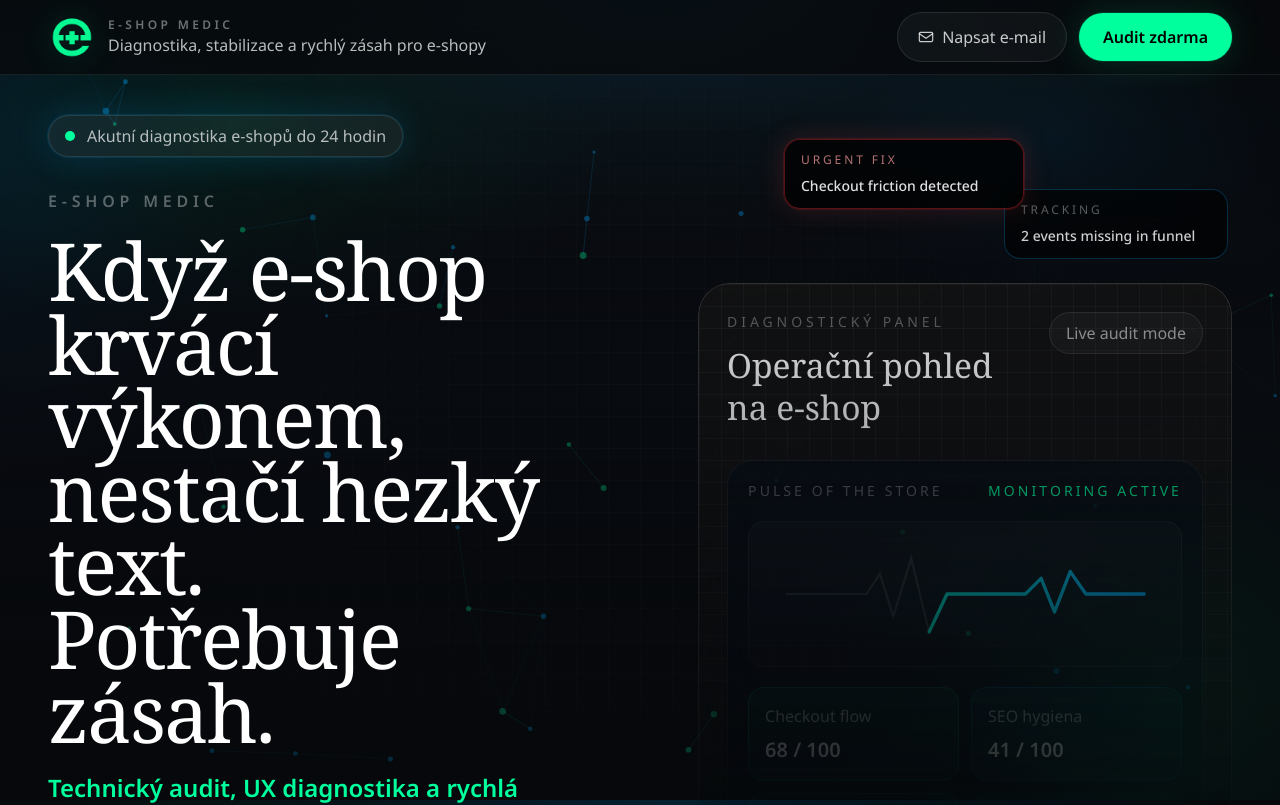
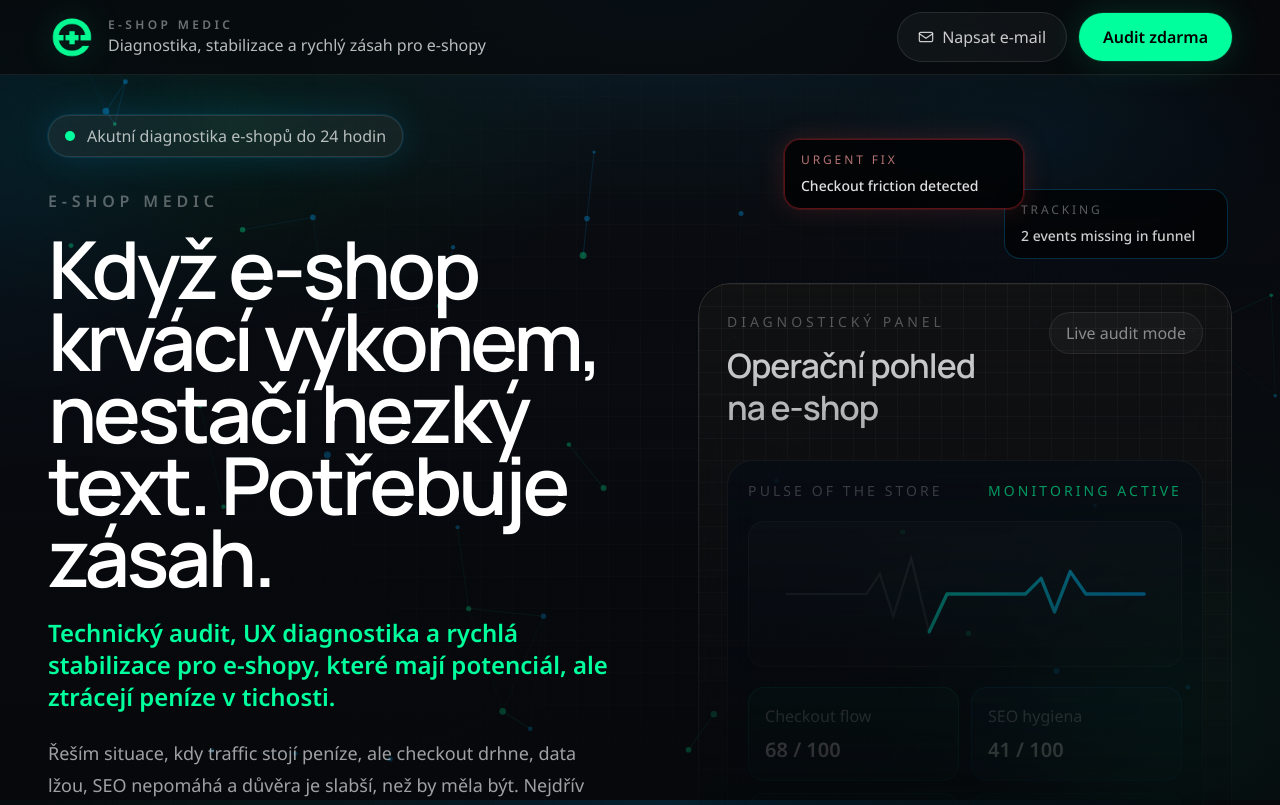
Before and after one commit to lb-ship-it/e-shop-medic, a Next.js app: page / in a window 1280 px wide. Shown: the top 805 px of the page. Built offline with nearby package versions, Linux system fonts and the light colour scheme.

Commit message:
Refresh display typography

```diff
--- a/app/globals.css
+++ b/app/globals.css
@@ -24,7 +24,7 @@
   --color-accent-green: var(--accent-green);
   --color-accent-blue: var(--accent-blue);
   --font-sans: var(--font-noto-sans);
-  --font-display: var(--font-noto-serif);
+  --font-display: var(--font-manrope);
 }
 
 html {
--- a/app/layout.tsx
+++ b/app/layout.tsx
@@ -1,5 +1,5 @@
 import type { Metadata } from "next";
-import { Noto_Sans, Noto_Serif } from "next/font/google";
+import { Manrope, Noto_Sans } from "next/font/google";
 import { MobileBottomNav } from "@/components/mobile-bottom-nav";
 import { SiteFooter } from "@/components/site-footer";
 import { SiteHeader } from "@/components/site-header";
@@ -12,8 +12,8 @@ const notoSans = Noto_Sans({
   display: "swap",
 });
 
-const notoSerif = Noto_Serif({
-  variable: "--font-noto-serif",
+const manrope = Manrope({
+  variable: "--font-manrope",
   subsets: ["latin-ext"],
   display: "swap",
 });
@@ -34,10 +34,7 @@ export default function RootLayout({
   children: React.ReactNode;
 }>) {
   return (
-    <html
-      lang="cs"
-      className={`${notoSans.variable} ${notoSerif.variable} h-full antialiased`}
-    >
+    <html lang="cs" className={`${notoSans.variable} ${manrope.variable} h-full antialiased`}>
       <body className="min-h-full bg-background text-foreground">
         <SiteHeader />
         <div className="pb-24 md:pb-0">{children}</div>
--- a/app/page.tsx
+++ b/app/page.tsx
@@ -238,7 +238,7 @@ function DiagnosticPanel() {
             <p className="text-sm uppercase tracking-[0.28em] text-white/35">
               Diagnostický panel
             </p>
-            <h2 className="mt-3 font-display text-3xl leading-tight text-white sm:text-[2.1rem]">
+            <h2 className="mt-3 font-display text-3xl font-semibold leading-tight tracking-[-0.03em] text-white sm:text-[2.1rem]">
               Operační pohled na e-shop
             </h2>
           </div>
@@ -388,7 +388,7 @@ export default function Home() {
               <p className="mt-8 text-base font-semibold uppercase tracking-[0.3em] text-white/34">
                 E-shop Medic
               </p>
-              <h1 className="mt-5 max-w-[11ch] font-display text-5xl leading-[0.92] tracking-tight text-white sm:text-6xl lg:text-[4.65rem] xl:text-[5rem]">
+              <h1 className="mt-5 max-w-[11ch] font-display text-5xl font-semibold leading-[0.9] tracking-[-0.045em] text-white sm:text-6xl lg:text-[4.65rem] xl:text-[5rem]">
                 Když e-shop krvácí výkonem, nestačí hezký text. Potřebuje zásah.
               </h1>
               <p className="mt-6 max-w-3xl text-xl font-semibold text-accent-green sm:text-2xl">
```
